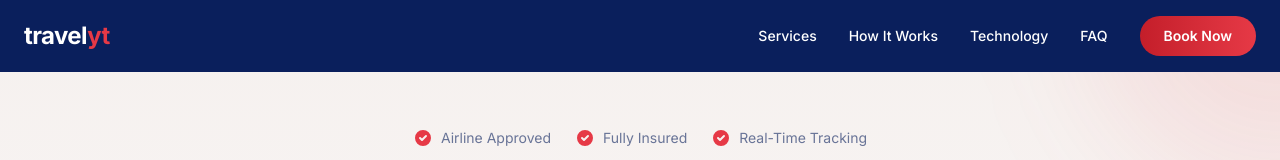
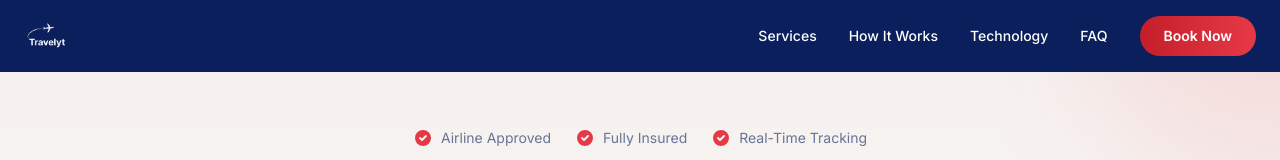
Before and after one commit to eljordp/travelyt, a Next.js app: page / in a window 1280 px wide. Shown: the top 160 px of the page. Built offline with nearby package versions, Linux system fonts and the light colour scheme; a web font is replaced by a local one.

Commit message:
Add Travelyt logo image to navbar and footer
Replaced text-based logo with actual travel.png logo in both navbar and footer. Uses brightness-0 invert filter for white version on dark backgrounds.

Co-Authored-By: Claude Opus 4.6 (1M context) <noreply@anthropic.com>

```diff
--- a/src/components/Footer.tsx
+++ b/src/components/Footer.tsx
@@ -1,3 +1,5 @@
+import Image from "next/image";
+
 export default function Footer() {
   return (
     <footer className="bg-navy text-white">
@@ -5,8 +7,8 @@ export default function Footer() {
         <div className="grid grid-cols-1 md:grid-cols-4 gap-12">
           {/* Brand */}
           <div className="md:col-span-1">
-            <a href="#" className="text-2xl font-bold tracking-tight">
-              travel<span className="text-cyan">yt</span>
+            <a href="#" className="inline-block">
+              <Image src="/logo.png" alt="Travelyt" width={140} height={48} className="h-10 w-auto brightness-0 invert" />
             </a>
             <p className="text-white/40 text-sm mt-4 leading-relaxed">
               Travel light, arrive smart. Door-to-door baggage solutions for the
--- a/src/components/Navbar.tsx
+++ b/src/components/Navbar.tsx
@@ -1,6 +1,7 @@
 "use client";
 
 import { useState } from "react";
+import Image from "next/image";
 
 export default function Navbar() {
   const [open, setOpen] = useState(false);
@@ -9,8 +10,8 @@ export default function Navbar() {
     <nav className="fixed top-0 left-0 right-0 z-50 bg-navy text-white">
       <div className="max-w-7xl mx-auto px-6 py-4 flex items-center justify-between">
         {/* Logo */}
-        <a href="#" className="text-2xl font-bold tracking-tight">
-          travel<span className="text-cyan">yt</span>
+        <a href="#" className="flex items-center">
+          <Image src="/logo.png" alt="Travelyt" width={140} height={48} className="h-10 w-auto brightness-0 invert" priority />
         </a>
 
         {/* Desktop Links */}
```
Also changed, not shown: public/logo.png (added).
